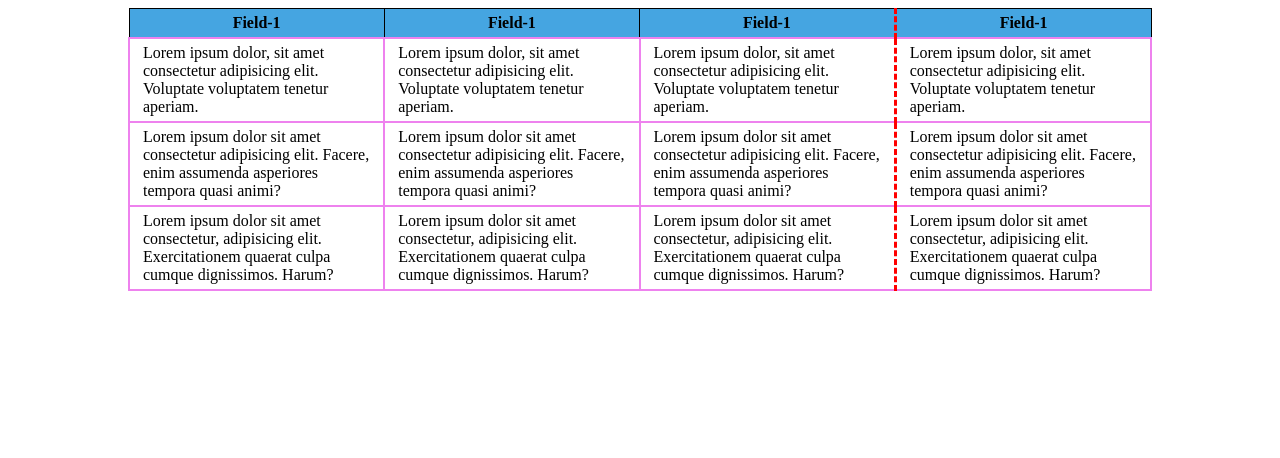
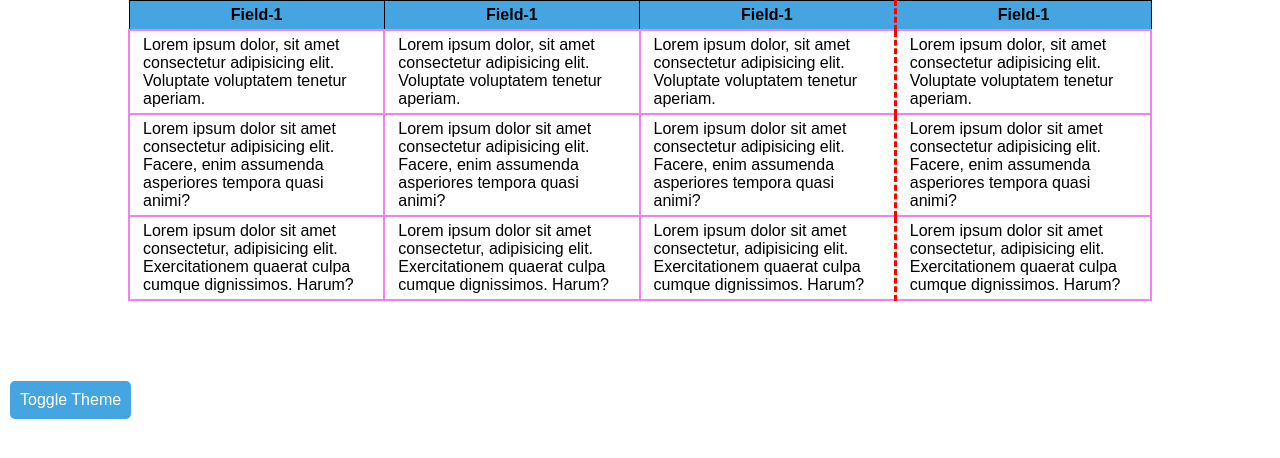
Before and after one commit to AryanSaharan01/SEM-4, a plain HTML site: page test.html in a window 1280 px wide. Drawn offline with Linux system fonts and the light colour scheme.

Commit message:
Update test.html

```diff
--- a/test.html
+++ b/test.html
@@ -7,6 +7,12 @@
        <title>Table</title>
 
        <style>
+              body {
+                     margin: 0;
+                     padding: 0;
+                     font-family: 'Arial', sans-serif;
+              }
+
               table {
                      margin: auto auto;
                      border-collapse: collapse;
@@ -27,11 +33,40 @@
                      border: 1px solid black;
                      background-color: rgb(69, 165, 225);
               }
+
+              /* Light Theme */
+              body.light-theme {
+                     background-color: #fff;
+                     color: #000;
+              }
+
+              /* Dark Theme */
+              body.dark-theme {
+                     background-color: #333;
+                     color: #fff;
+              }
+
+              .theme-button {
+                     position: fixed;
+                     left: 10px;
+                     top: 50%;
+                     transform: translateY(-50%);
+                     padding: 10px;
+                     cursor: pointer;
+                     border: none;
+                     background-color: rgb(69, 165, 225);
+                     color: #fff;
+                     font-size: 16px;
+                     border-radius: 5px;
+                     z-index: 1;
+              }
        </style>
 
 </head>
 
-<body>
+<body class="light-theme">
+
+       <button class="theme-button" onclick="toggleTheme()">Toggle Theme</button>
 
        <table>
               <tr>
@@ -73,6 +108,16 @@
                      <td>Lorem ipsum dolor sit amet consectetur, adipisicing elit. Exercitationem quaerat culpa cumque
                             dignissimos. Harum?</td>
               </tr>
+
+              <script>
+                     function toggleTheme() {
+                            const body = document.body;
+
+                            // Toggle between light and dark mode
+                            body.classList.toggle('light-theme');
+                            body.classList.toggle('dark-theme');
+                     }
+              </script>
        </table>
 </body>
 
```
